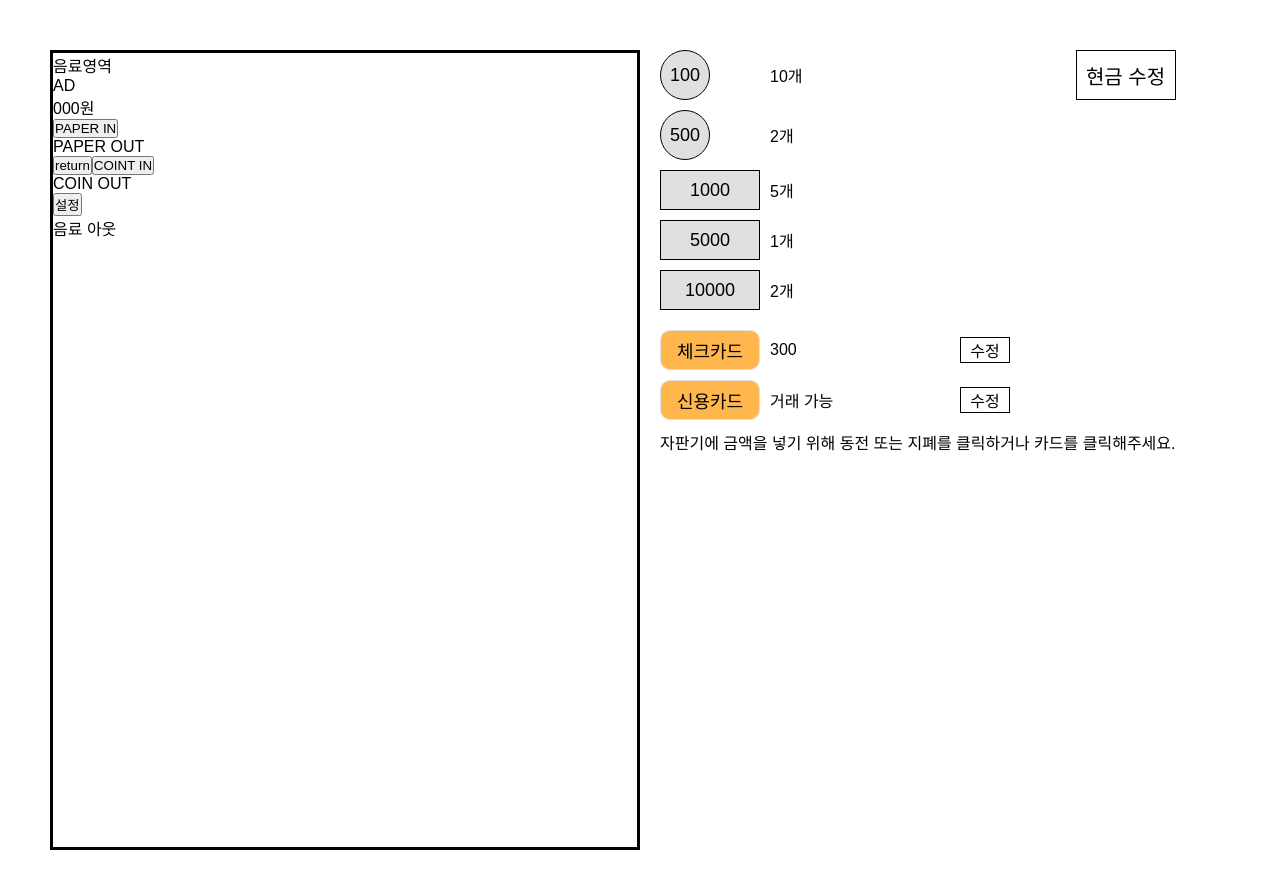
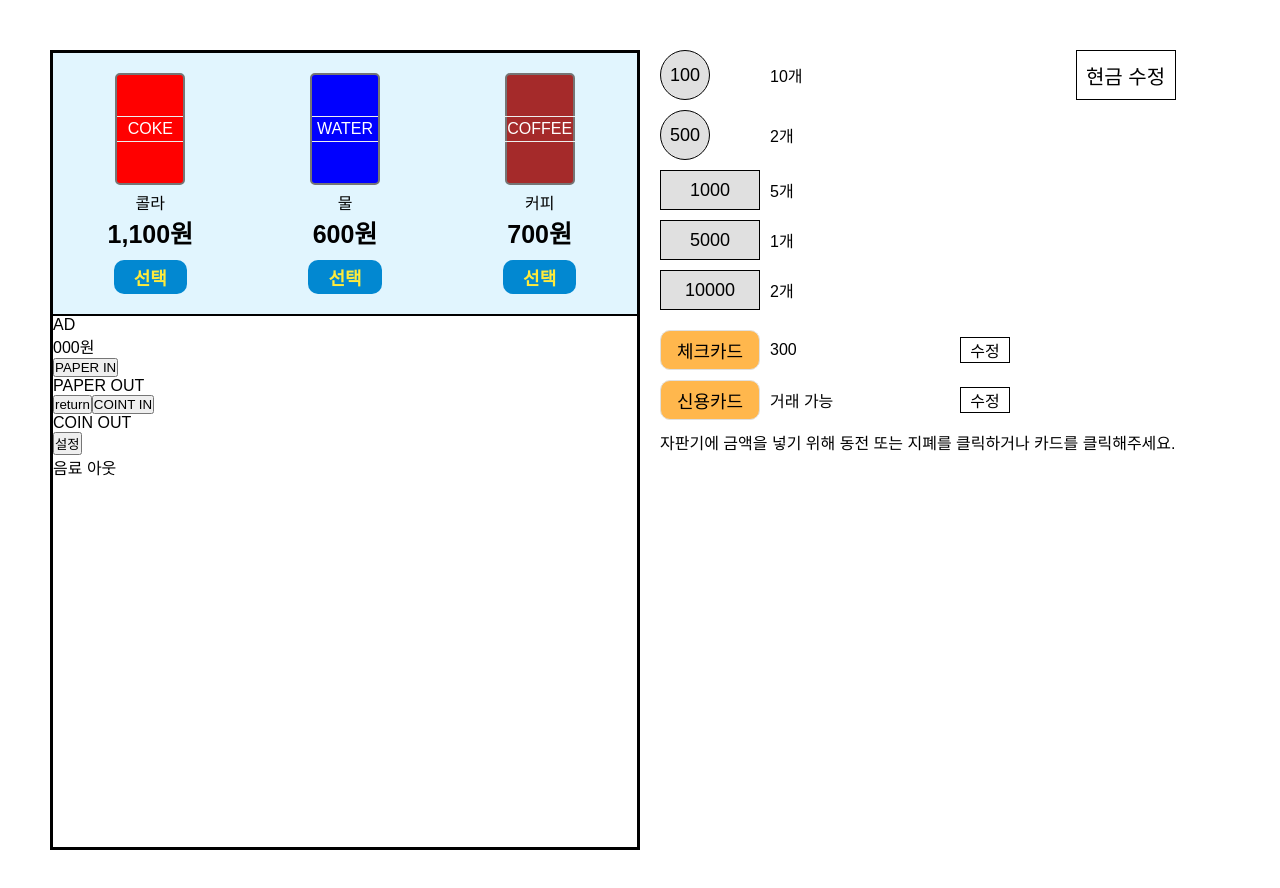
Before and after one commit to byeonghun-lee/byeonghun-vending-machine, a Next.js app: page / in a window 1280 px wide. Shown: the top 888 px of the page. Built offline with nearby package versions, Linux system fonts and the light colour scheme.

Commit message:
음료 영역 화면 추가

```diff
--- /dev/null
+++ b/src/components/drinkItem/drinkItem.scss
@@ -0,0 +1,53 @@
+.drink-item {
+    display: flex;
+    flex-direction: column;
+    align-items: center;
+    flex: 1;
+
+    .drink-figures {
+        width: 70px;
+        height: 112px;
+        border: 2px solid #757575;
+        border-radius: 5px;
+
+        display: flex;
+        align-items: center;
+        justify-content: center;
+        color: white;
+
+        p {
+            font-size: 16px;
+            padding: 3px;
+            flex: 1;
+            text-align: center;
+            border-top: 1px solid #eeeeee;
+            border-bottom: 1px solid #eeeeee;
+        }
+    }
+
+    .drink-name {
+        margin-top: 5px;
+    }
+
+    .drink-price {
+        font-weight: bold;
+        font-size: 25px;
+    }
+
+    .select-button {
+        margin-top: 10px;
+        padding: 4px 20px;
+        border: none;
+        border-radius: 10px;
+        background-color: #0288d1;
+        color: #ffeb3b;
+        font-size: 18px;
+        font-weight: bold;
+        cursor: pointer;
+
+        &:disabled {
+            background-color: #BDBDBD;
+            color: #9E9E9E;
+        }
+    }
+}
--- /dev/null
+++ b/src/components/drinkItem/index.tsx
@@ -0,0 +1,30 @@
+"use client";
+
+import "./drinkItem.scss";
+
+const DrinkItem = ({ enName, name, price, color, disabled, onClick }) => {
+    return (
+        <div className="drink-item">
+            <div
+                className="drink-figures"
+                style={{ backgroundColor: color || "gray" }}
+            >
+                <p>{enName.toUpperCase()}</p>
+            </div>
+            <p className="drink-name">{name}</p>
+            <p className="drink-price">
+                {price.toLocaleString()}
+                <span>원</span>
+            </p>
+            <button
+                className="select-button"
+                disabled={disabled}
+                onClick={onClick}
+            >
+                선택
+            </button>
+        </div>
+    );
+};
+
+export default DrinkItem;
--- /dev/null
+++ b/src/components/drinkPanel/drinkPanel.scss
@@ -0,0 +1,6 @@
+.drink-panel {
+    padding: 20px 0;
+    display: flex;
+    border-bottom: 2px solid black;
+    background-color: #E1F5FE;
+}
--- /dev/null
+++ b/src/components/drinkPanel/index.tsx
@@ -0,0 +1,27 @@
+"use client";
+
+import DrinkItem from "../drinkItem";
+
+import DRINK_META from "@/constants/drinkMeta";
+
+import "./drinkPanel.scss";
+
+const DrinkPanel = () => {
+    return (
+        <section className="drink-panel">
+            {Object.entries(DRINK_META).map(([key, item], index) => (
+                <DrinkItem
+                    key={index}
+                    enName={key}
+                    name={item.label}
+                    color={item.color}
+                    price={item.price}
+                    disabled={false}
+                    onClick={() => {}}
+                />
+            ))}
+        </section>
+    );
+};
+
+export default DrinkPanel;
--- a/src/components/vendingMachine/index.tsx
+++ b/src/components/vendingMachine/index.tsx
@@ -1,9 +1,11 @@
+import DrinkPanel from "../drinkPanel";
+
 import "./vendingMachine.scss";
 
 const VendingMachine = () => {
     return (
         <section className="vending-machine">
-            <section className="drink-area">음료영역</section>
+            <DrinkPanel />
             <section className="control-area">
                 <div>AD</div>
                 <div className="panel">
--- /dev/null
+++ b/src/constants/drinkMeta.tsx
@@ -0,0 +1,27 @@
+interface DrinkInfo {
+    label: string;
+    color: string;
+    price: number;
+}
+
+type DrinkKey = "coke" | "water" | "coffee";
+
+const DRINK_META: Record<DrinkKey, DrinkInfo> = {
+    coke: {
+        label: "콜라",
+        color: "red",
+        price: 1100,
+    },
+    water: {
+        label: "물",
+        color: "blue",
+        price: 600,
+    },
+    coffee: {
+        label: "커피",
+        color: "brown",
+        price: 700,
+    },
+};
+
+export default DRINK_META;
```
Also changed, not shown: src/constants/initialInventory.tsx (added, +26 -0 lines).
